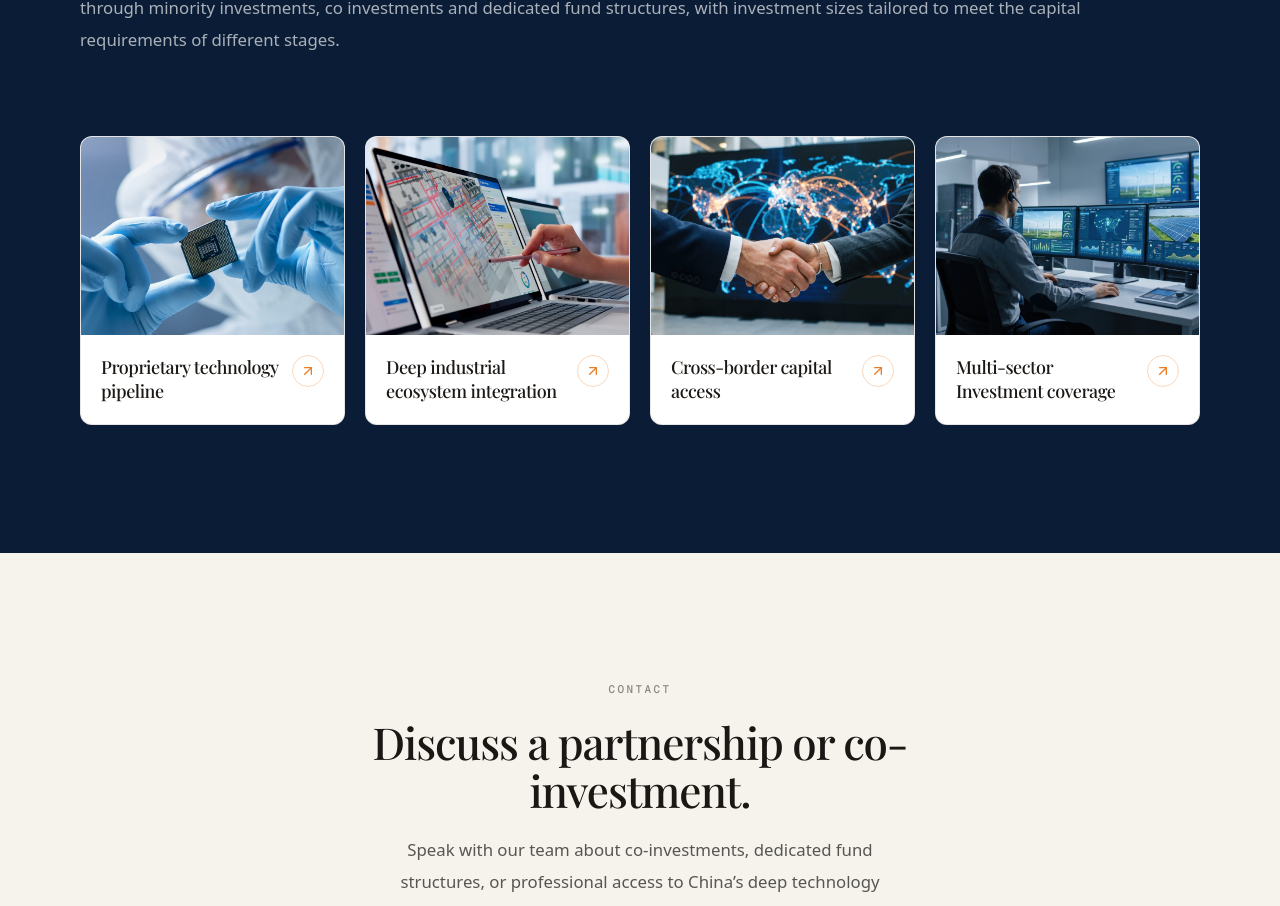
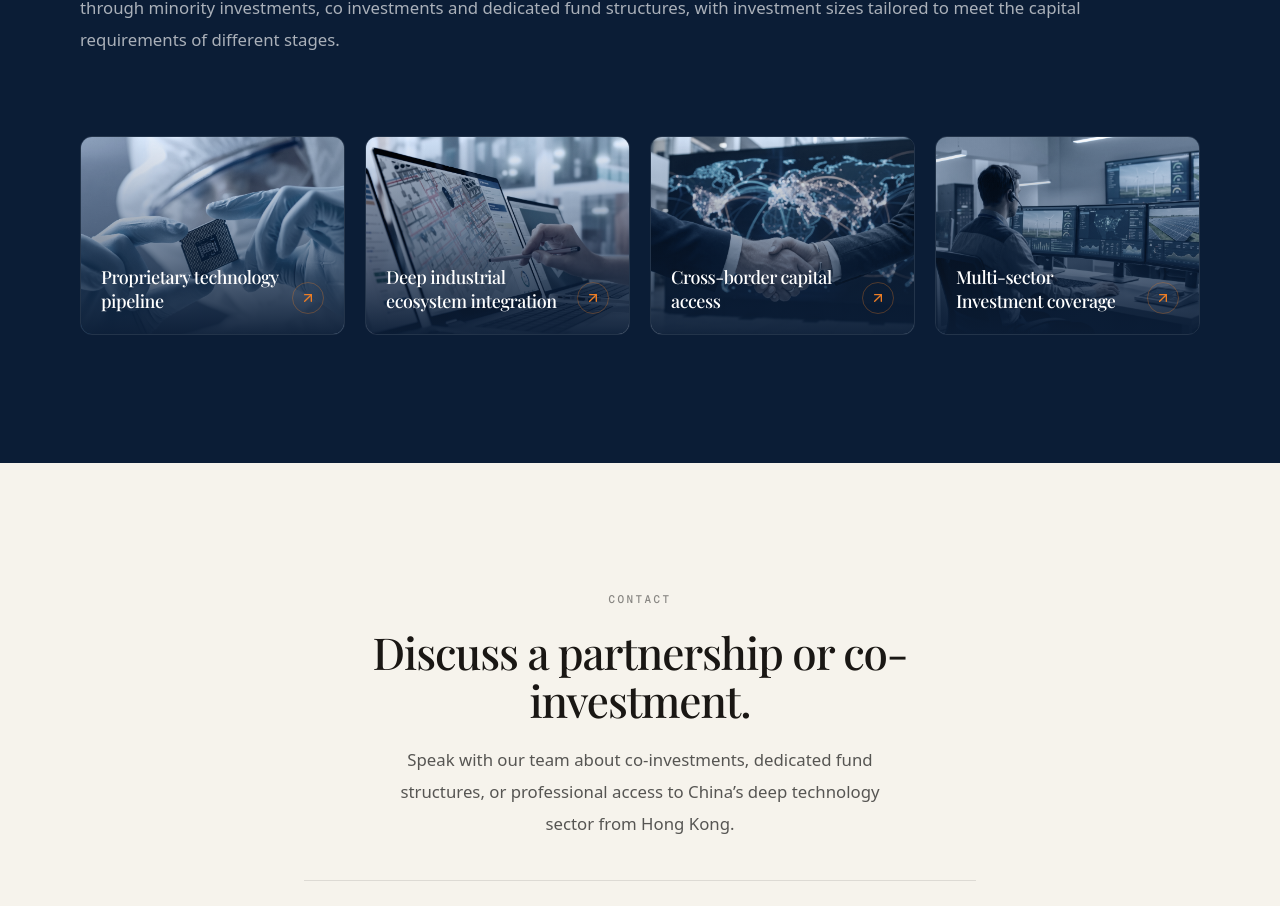
Before and after one commit to jfung2019/megaannum-capital-company-website, a Next.js app: page / in a window 1280 px wide. Shown: the part 3052-3958 px from the top of the page. Built offline with nearby package versions, Linux system fonts and the light colour scheme; no server answers.

Commit message:
Overlay core-strength titles on the photos instead of a white caption bar.

```diff
--- a/src/components/sections/StrategiesSection.tsx
+++ b/src/components/sections/StrategiesSection.tsx
@@ -121,21 +121,26 @@ export default function StrategiesSection({
               key={item.id}
               href={`/core-strengths/${item.id}`}
               data-strategy-card
-              className="group flex flex-col overflow-hidden rounded-xl border border-black/10 bg-white text-[#1a1714] opacity-0 transition-[border-color,box-shadow] duration-200 ease-[cubic-bezier(0.23,1,0.32,1)] [@media(hover:hover)_and_(pointer:fine)]:hover:border-black/20 [@media(hover:hover)_and_(pointer:fine)]:hover:shadow-lg active:scale-[0.98]"
+              className="group relative flex aspect-[4/3] w-full flex-col justify-end overflow-hidden rounded-xl border border-white/10 opacity-0 transition-[border-color] duration-200 ease-[cubic-bezier(0.23,1,0.32,1)] [@media(hover:hover)_and_(pointer:fine)]:hover:border-[#ed7d24]/40 active:scale-[0.98]"
             >
-              <div className="relative aspect-[4/3] w-full overflow-hidden">
               <ShimmerImage
                 src={item.image}
                 alt=""
                 fill
                 sizes="(min-width: 1024px) 20vw, (min-width: 640px) 50vw, 100vw"
-                  className="object-cover transition-[opacity,transform] duration-200 ease-[cubic-bezier(0.23,1,0.32,1)] [@media(hover:hover)_and_(pointer:fine)]:group-hover:scale-105"
+                className="object-cover transition-transform duration-200 ease-[cubic-bezier(0.23,1,0.32,1)] [@media(hover:hover)_and_(pointer:fine)]:group-hover:scale-105"
               />
-              </div>
-              <div className="flex flex-1 flex-col p-5">
-                <div className="flex items-start justify-between gap-3">
+              <div
+                className="pointer-events-none absolute inset-0 bg-[#0b1d36] mix-blend-color opacity-70"
+                aria-hidden
+              />
+              <div
+                className="pointer-events-none absolute inset-0 bg-[linear-gradient(to_top,rgba(11,29,54,0.95)_0%,rgba(11,29,54,0.35)_55%,transparent_100%)]"
+                aria-hidden
+              />
+              <div className="relative flex items-end justify-between gap-3 p-5">
                 <h3
-                    className={`${playfair.className} text-lg leading-snug font-medium tracking-tight`}
+                  className={`${playfair.className} text-lg leading-snug font-medium tracking-tight text-white`}
                 >
                   {item.heading}
                 </h3>
@@ -146,7 +151,6 @@ export default function StrategiesSection({
                   <ArrowUpRight size={16} strokeWidth={2} />
                 </span>
               </div>
-              </div>
             </Link>
           ))}
         </div>
```
Lines whose indentation alone changed are shown as unchanged.
